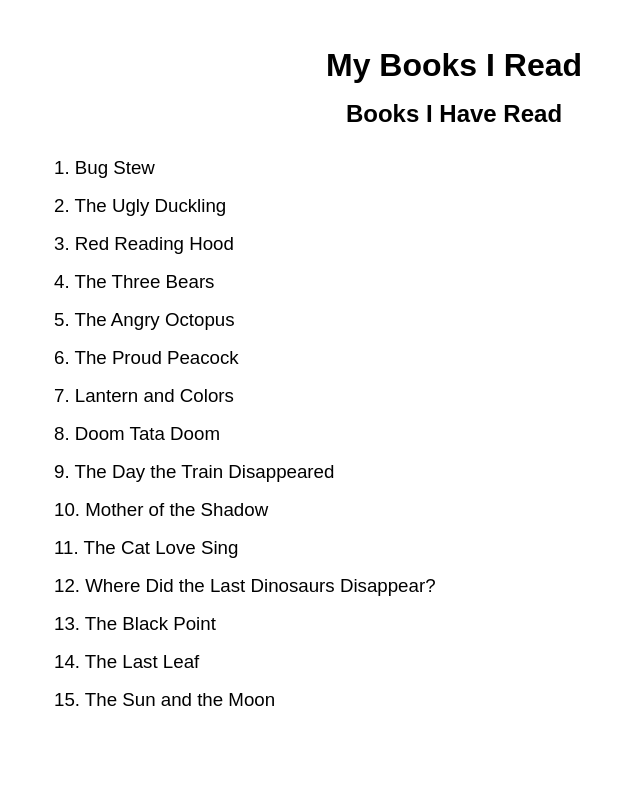
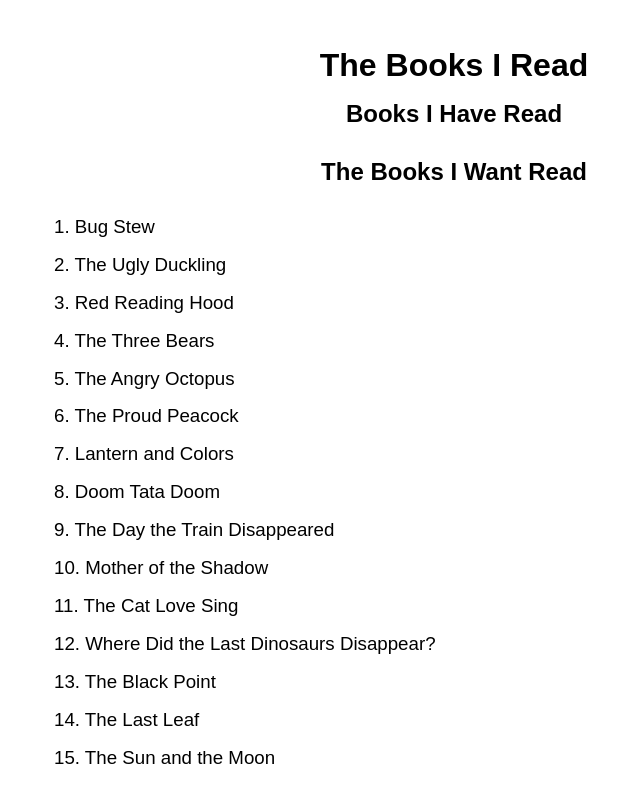
Before and after one commit to ShadyMahfouz20/htmlCourse, a plain HTML site: page Books.html in a window 1280 px wide. Shown: the whole page, without its empty margins (186-826 px from the left). Drawn offline with Linux system fonts and the light colour scheme.

Commit message:
Update Books.html

```diff
--- a/Books.html
+++ b/Books.html
@@ -33,8 +33,14 @@
   </style>
 </head>
 <body>
-  <h1>My Books I Read</h1>
+  <h1>The Books I Read</h1>
   <h2>Books I Have Read</h2>
+
+
+<h2>The Books I Want Read<h2>
+
+
+
 
   <h3>1. Bug Stew</h3>
   <h3>2. The Ugly Duckling</h3>
```
